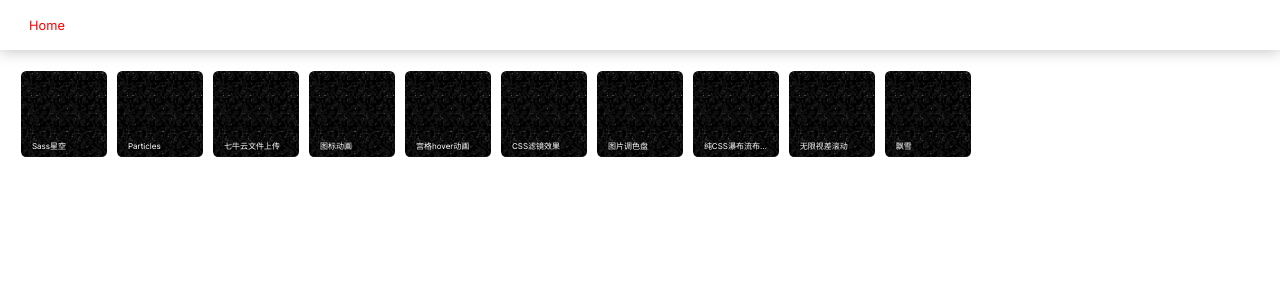
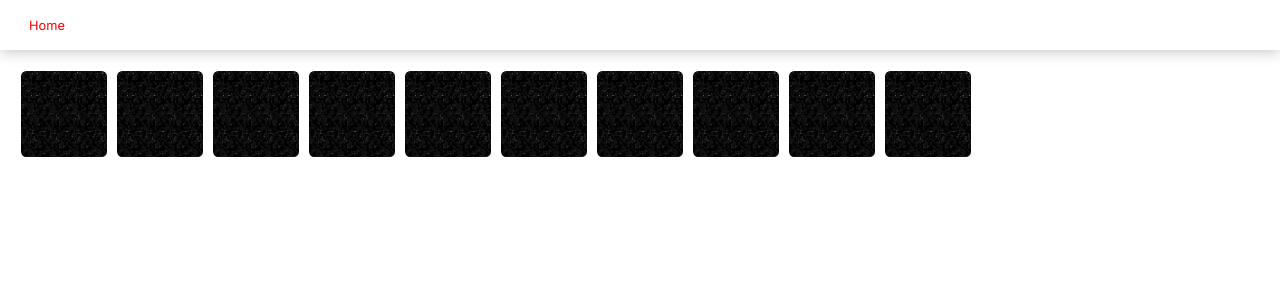
Before and after one commit to 18458334106/examples_with_nextjs, a Next.js app: page / in a window 1280 px wide. Shown: the top 300 px of the page. Built offline with nearby package versions, Linux system fonts and the light colour scheme.

Commit message:
错误修复

```diff
--- a/src/app/page.tsx
+++ b/src/app/page.tsx
@@ -4,7 +4,7 @@
 import { examplesArr } from './examples'
 const examples = [...examplesArr]
 
-const example = (obj:any,index:number) => {
+const Example = (obj:any,index:number) => {
     const router = useRouter()
     return (
         <div className={styles.example} key={index} onClick={() => router.push(obj.path)}>
@@ -13,12 +13,14 @@
     )
 }
 
-export default function page(){
+export default function Page(){
     return (
         <div className="container">
             <div className={styles.examples}>
                 {
-                    examples.map((item:any,index:number) => example(item,index))
+                    examples.map((item:any,index:number) => {
+                        return <Example key={index} obj={item} index={index} />
+                    })
                 }
             </div>
         </div>
```
